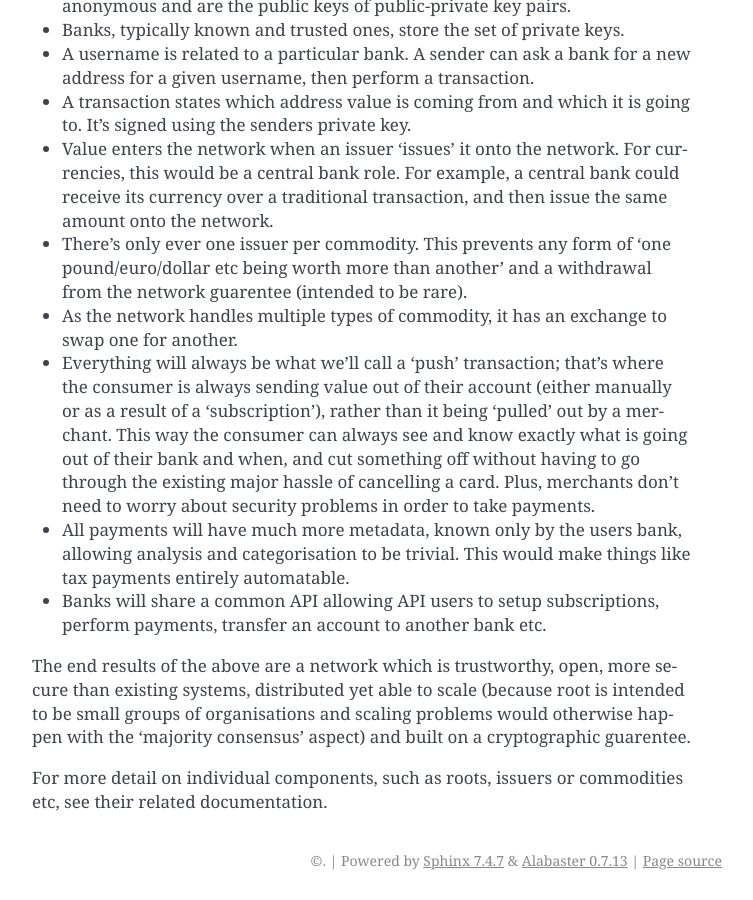
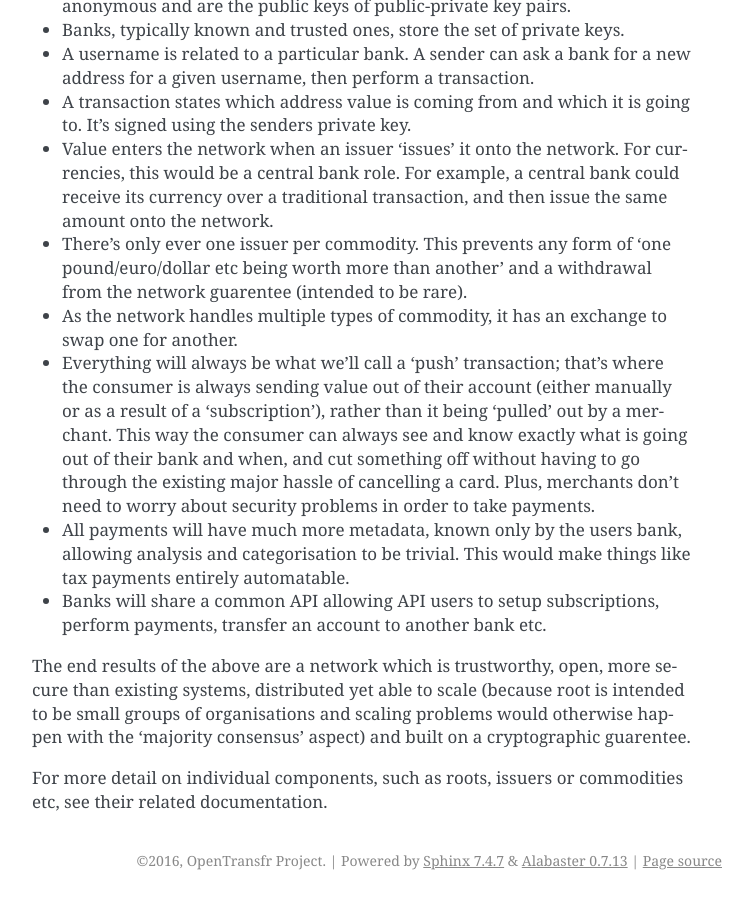
Before and after one commit to OpenTransfr/Core, a Sphinx documentation site: the page built from docs/index.rst, in a window 1280 px wide and 900 px high, scrolled down 3369 px. Shown: the whole window, without its empty margins (388-1141 px from the left). Built offline with Sphinx 7.4.7, drawn with Linux system fonts in a browser that asks for light colours.

Commit message:
Update conf.py

```diff
--- a/docs/conf.py
+++ b/docs/conf.py
@@ -35,3 +35,7 @@ extensions = [
 ]
 
 master_doc = 'index'
+
+# General information about the project.
+project = u'OpenTransfr'
+copyright = u'2016, OpenTransfr Project'
```
